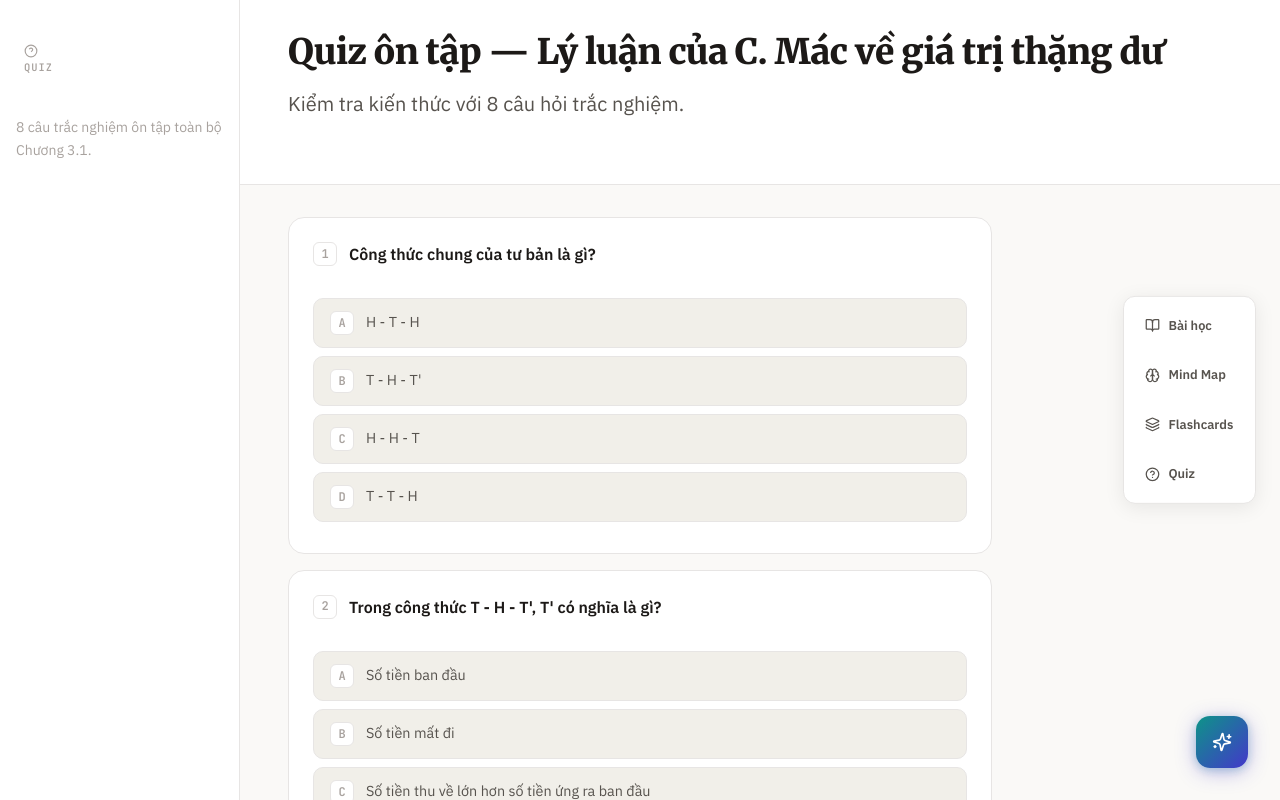
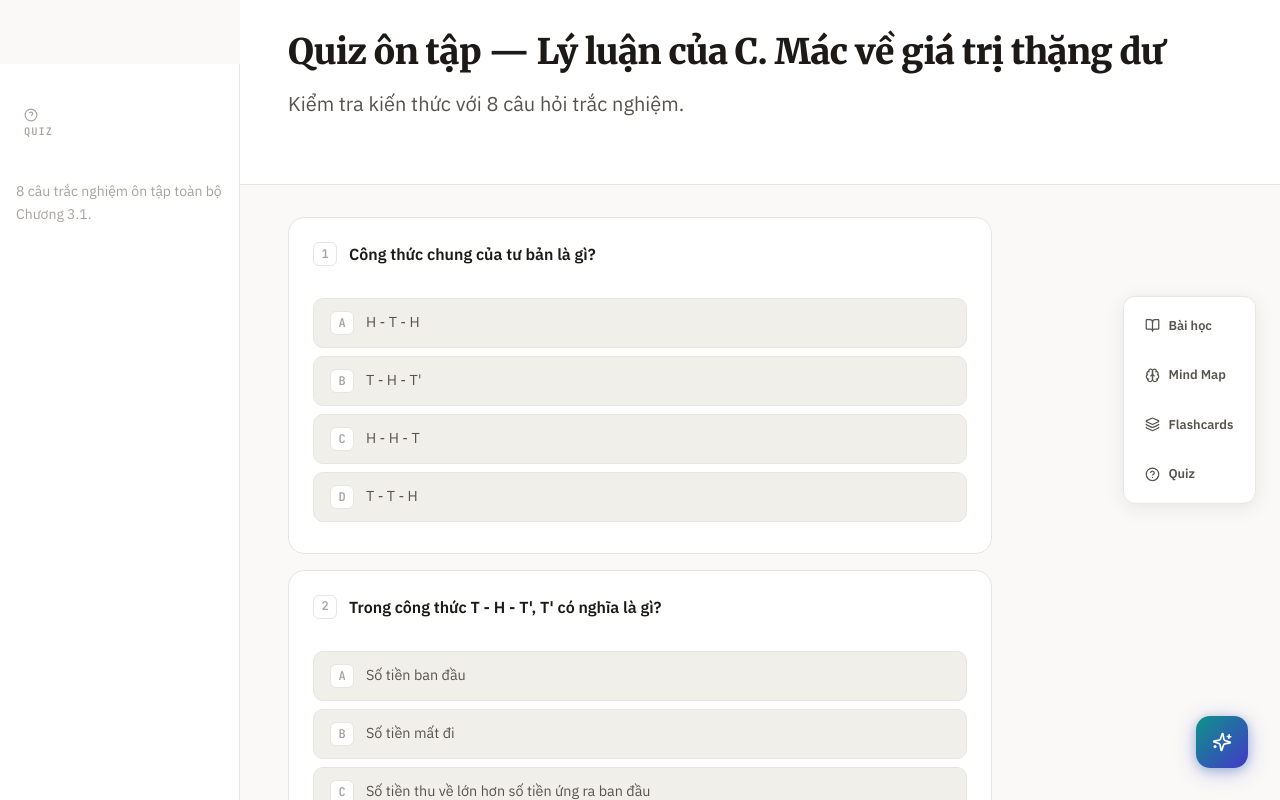
Before and after one commit to QThaiss/mln122, a React (Vite) app: page /quiz in a window 1280 px wide. Shown: the top 800 px of the page. Built offline with nearby package versions, Linux system fonts and the light colour scheme.

Commit message:
fix sidebar

```diff
--- a/src/index.css
+++ b/src/index.css
@@ -191,21 +191,29 @@ body {
 }
 
 .sidebar-nav {
-  position: sticky;
-  top: 0;
-  width: 240px;
-  min-height: 100vh;
+  position: fixed;
+  top: 4rem;
+  left: 0;
+  width: 15rem;
+  height: calc(100dvh - 4rem);
   flex-shrink: 0;
   background: var(--color-bg-surface);
   border-right: 1px solid var(--color-border);
   padding: 2rem 0;
   z-index: 40;
   overflow-y: auto;
+  overscroll-behavior: contain;
 }
 
 @media (max-width: 1024px) {
   .sidebar-nav {
     display: none;
+  }
+}
+
+@media (min-width: 1025px) {
+  .page-wrapper {
+    padding-left: 15rem;
   }
 }
 
```
